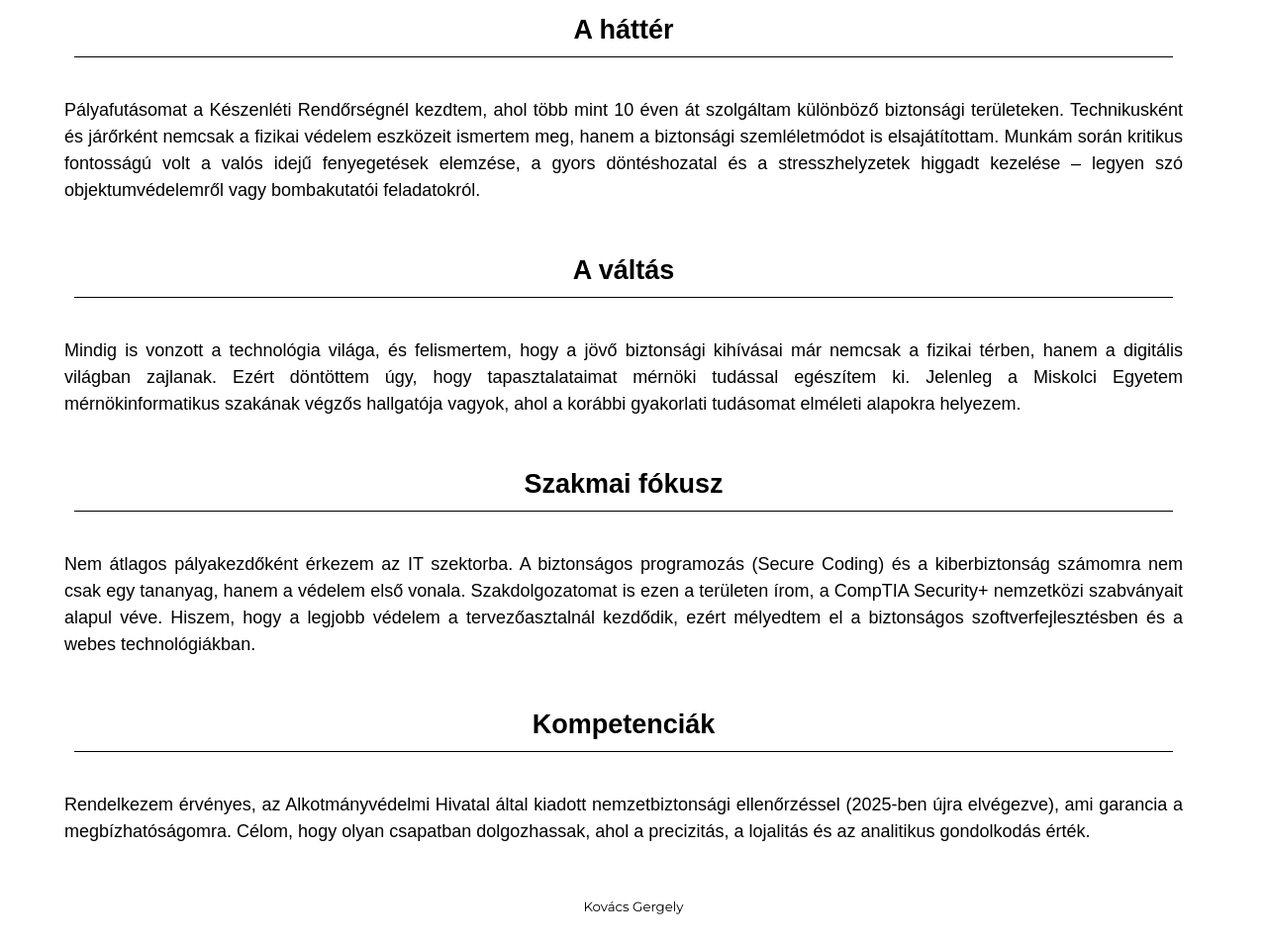
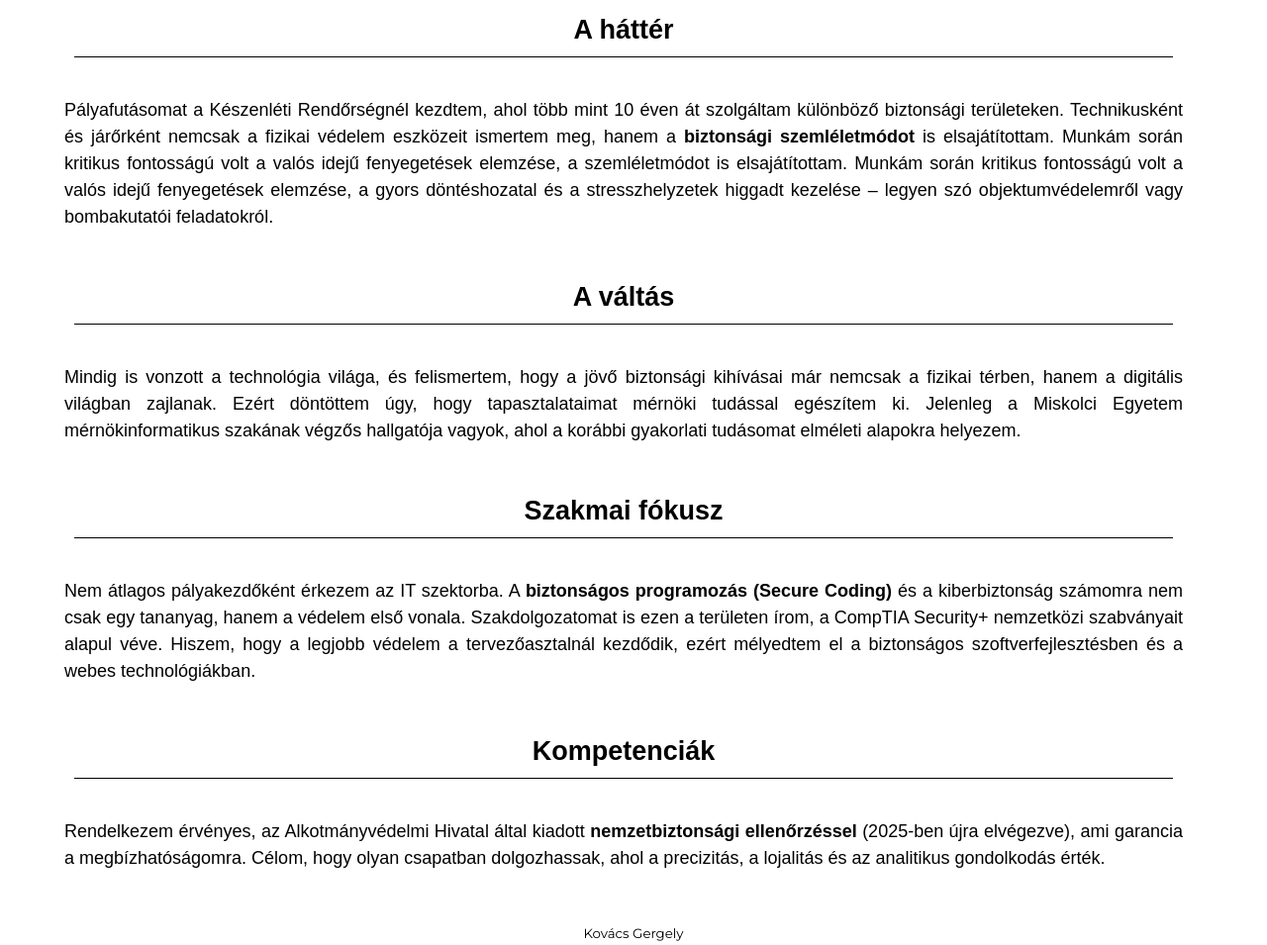
Before and after one commit to kovacsgergely22/kovacsgergely22.github.io, a plain HTML site: page about.html in a window 1280 px wide. Shown: the part 272-1227 px from the top of the page at 99% size. Before the commit the page ends 1200 px from the top, so only its background shows below. Drawn offline with Linux system fonts and the light colour scheme.

Commit message:
update - about.html

```diff
--- a/about.html
+++ b/about.html
@@ -61,7 +61,7 @@
     <section class="content">
       <h2>A háttér</h2>
       <p>Pályafutásomat a Készenléti Rendőrségnél kezdtem, ahol több mint 10 éven át szolgáltam különböző biztonsági
-        területeken. Technikusként és járőrként nemcsak a fizikai védelem eszközeit ismertem meg, hanem a biztonsági
+        területeken. Technikusként és járőrként nemcsak a fizikai védelem eszközeit ismertem meg, hanem a <b>biztonsági szemléletmódot</b> is elsajátítottam. Munkám során kritikus fontosságú volt a valós idejű fenyegetések elemzése, a
         szemléletmódot is elsajátítottam. Munkám során kritikus fontosságú volt a valós idejű fenyegetések elemzése, a
         gyors döntéshozatal és a stresszhelyzetek higgadt kezelése – legyen szó objektumvédelemről vagy bombakutatói
         feladatokról.</p>
@@ -71,12 +71,12 @@
         egészítem ki. Jelenleg a Miskolci Egyetem mérnökinformatikus szakának végzős hallgatója vagyok, ahol a korábbi
         gyakorlati tudásomat elméleti alapokra helyezem.</p>
       <h2>Szakmai fókusz</h2>
-      <p>Nem átlagos pályakezdőként érkezem az IT szektorba. A biztonságos programozás (Secure Coding) és a
+      <p>Nem átlagos pályakezdőként érkezem az IT szektorba. A <b>biztonságos programozás (Secure Coding)</b> és a
         kiberbiztonság számomra nem csak egy tananyag, hanem a védelem első vonala. Szakdolgozatomat is ezen a területen
         írom, a CompTIA Security+ nemzetközi szabványait alapul véve. Hiszem, hogy a legjobb védelem a tervezőasztalnál
         kezdődik, ezért mélyedtem el a biztonságos szoftverfejlesztésben és a webes technológiákban.</p>
       <h2>Kompetenciák</h2>
-      <p>Rendelkezem érvényes, az Alkotmányvédelmi Hivatal által kiadott nemzetbiztonsági ellenőrzéssel (2025-ben újra
+      <p>Rendelkezem érvényes, az Alkotmányvédelmi Hivatal által kiadott <b>nemzetbiztonsági ellenőrzéssel</b> (2025-ben újra
         elvégezve), ami garancia a
         megbízhatóságomra. Célom, hogy olyan csapatban dolgozhassak, ahol a precizitás, a lojalitás és az analitikus
         gondolkodás érték.</p>
```
